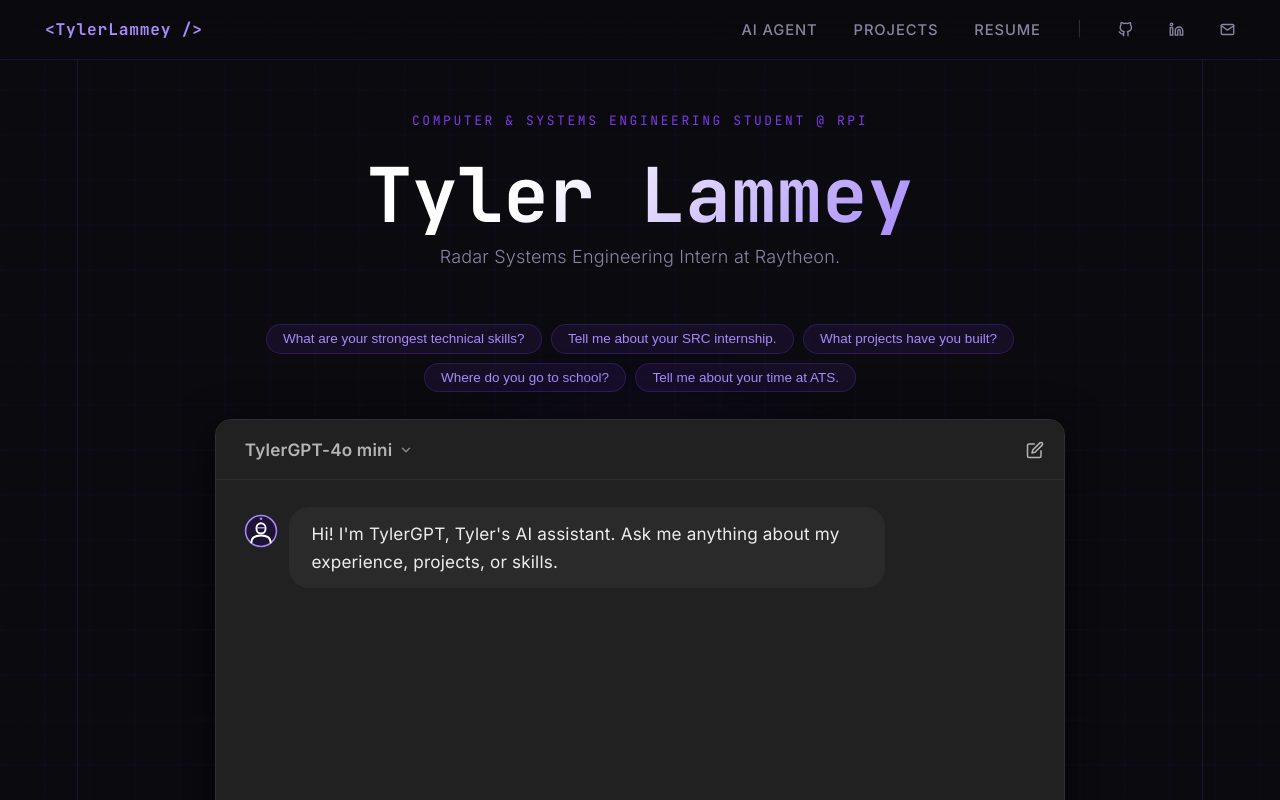
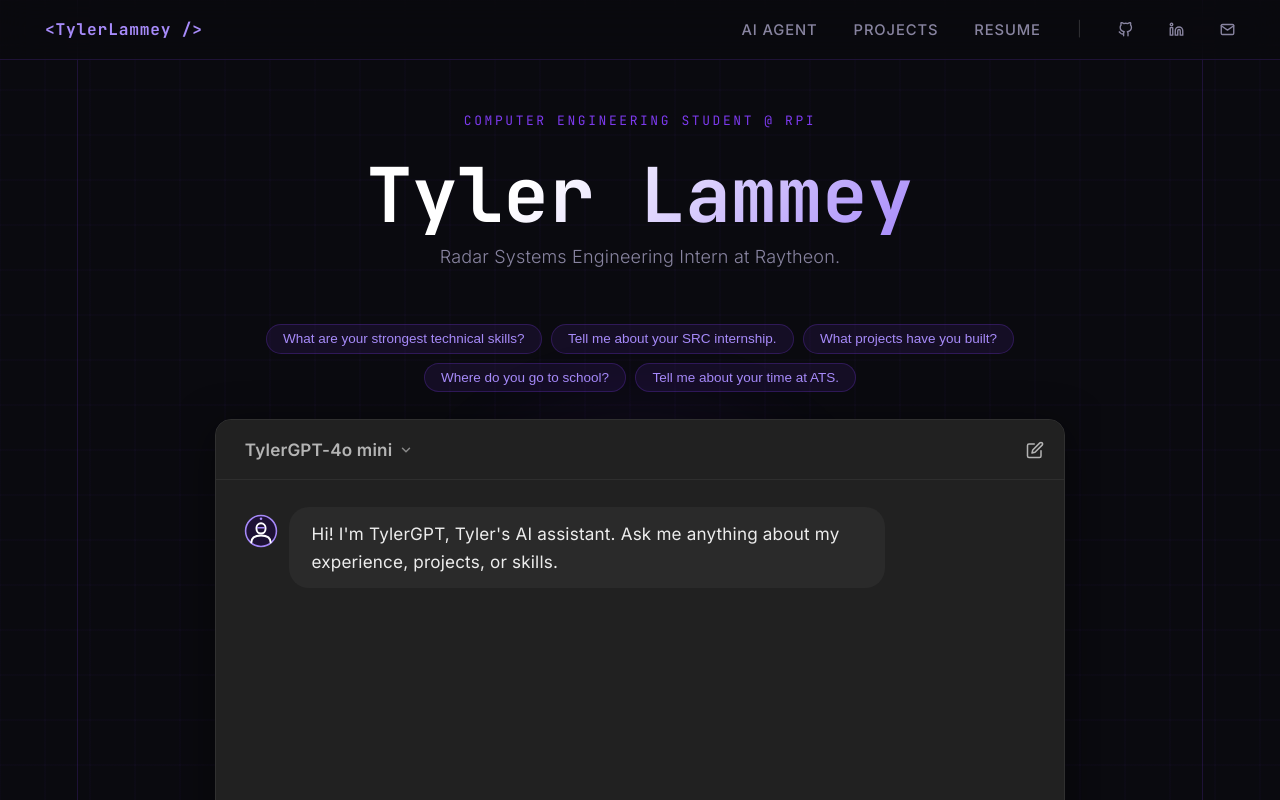
Before and after one commit to tylerlammey/personal-website, a React (Vite) app in the folder frontend/: page / in a window 1280 px wide. Shown: the top 800 px of the page. Built offline with nearby package versions, Linux system fonts and the light colour scheme.

Commit message:
minor change

```diff
--- a/frontend/src/App.jsx
+++ b/frontend/src/App.jsx
@@ -1529,7 +1529,7 @@ export default function App() {
       <section id="agent" style={{ maxWidth: "100%", padding: "0", position: "relative", overflow: "hidden" }}>
         <div style={{ maxWidth: 1100, margin: "0 auto", padding: "6rem 2rem", display: "flex", flexDirection: "column", alignItems: "center", minHeight: "100vh", justifyContent: "center" }}>
           <div className="orb" />
-          <div className="hero-eyebrow">Computer & Systems Engineering Student @ RPI</div>
+          <div className="hero-eyebrow">Computer Engineering Student @ RPI</div>
           <div className="hero-name">Tyler Lammey</div>
           <div className="hero-tagline">Radar Systems Engineering Intern at Raytheon.</div>
 
```
